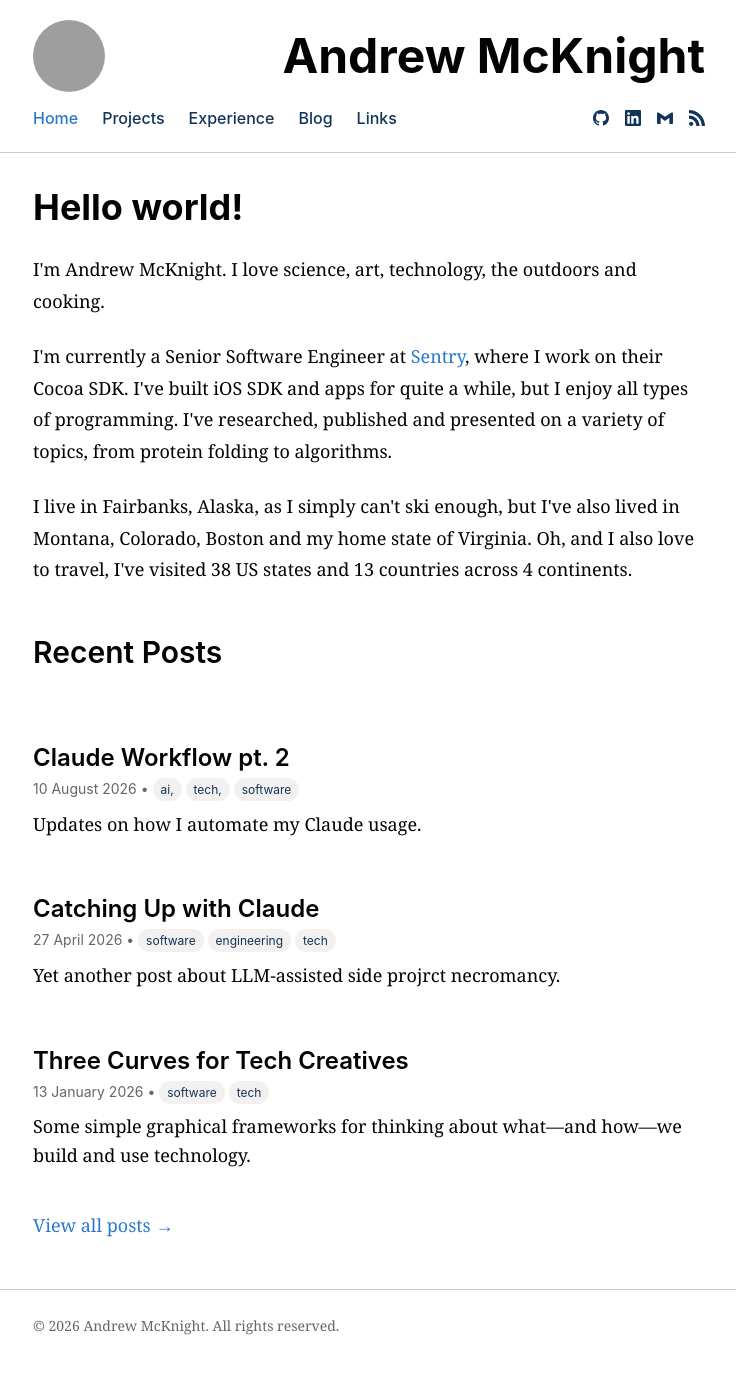
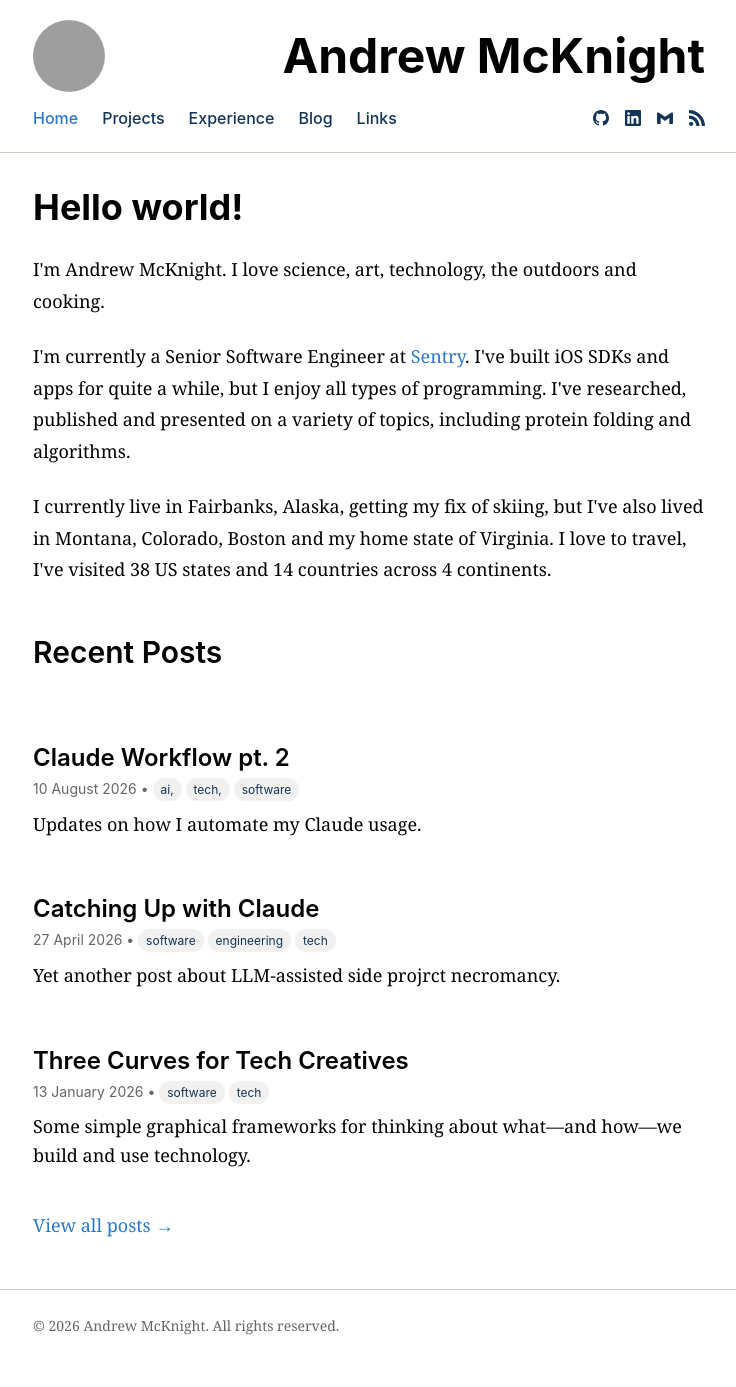
Before and after one commit to armcknight/mcknight.io, a Jekyll site: the page built from index.html, in a window 1280 px wide. Shown: the whole page, without its empty margins (271-1007 px from the left). Built offline with Jekyll 4.4.1, drawn with Linux system fonts in a browser that asks for light colours; grey boxes are pictures that could not be loaded.

Commit message:
update index

```diff
--- a/index.html
+++ b/index.html
@@ -10,9 +10,9 @@ title: "Andrew McKnight's Home Page"
 <div class="home-content">
   <p>I'm Andrew McKnight. I love science, art, technology, the outdoors and cooking.</p>
 
-  <p>I'm currently a Senior Software Engineer at <a href="https://sentry.io">Sentry</a>, where I work on their Cocoa SDK. I've built iOS SDK and apps for quite a while, but I enjoy all types of programming. I've researched, published and presented on a variety of topics, from protein folding to algorithms.</p>
+  <p>I'm currently a Senior Software Engineer at <a href="https://sentry.io">Sentry</a>. I've built iOS SDKs and apps for quite a while, but I enjoy all types of programming. I've researched, published and presented on a variety of topics, including protein folding and algorithms.</p>
 
-  <p>I live in Fairbanks, Alaska, as I simply can't ski enough, but I've also lived in Montana, Colorado, Boston and my home state of Virginia. Oh, and I also love to travel, I've visited 38 US states and 13 countries across 4 continents.</p>
+  <p>I currently live in Fairbanks, Alaska, getting my fix of skiing, but I've also lived in Montana, Colorado, Boston and my home state of Virginia. I love to travel, I've visited 38 US states and 14 countries across 4 continents.</p>
 
   <h2>Recent Posts</h2>
   <div class="blog-posts">
```
